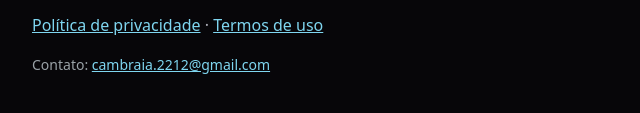
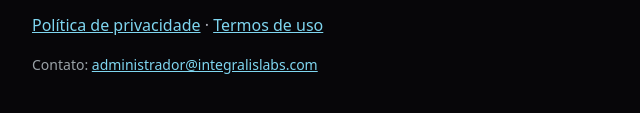
Before and after one commit to PauloCambraia/elon-site, a plain HTML site: page jarvis.html in a window 1280 px wide. Shown: the part 1661-1774 px from the top of the page, 264-904 px from the left. Drawn offline with Linux system fonts and the light colour scheme.

Commit message:
Site: contato administrador@integralislabs.com no lugar do Gmail (jarvis.html)
Co-Authored-By: Claude Opus 5.5 <noreply@anthropic.com>

```diff
--- a/jarvis.html
+++ b/jarvis.html
@@ -54,7 +54,7 @@
   </ul>
 
   <p><a href="privacidade.html">Política de privacidade</a> · <a href="termos.html">Termos de uso</a></p>
-  <p class="pe">Contato: <a href="mailto:cambraia.2212@gmail.com">cambraia.2212@gmail.com</a></p>
+  <p class="pe">Contato: <a href="mailto:administrador@integralislabs.com">administrador@integralislabs.com</a></p>
 </main>
 </body>
 </html>
```
